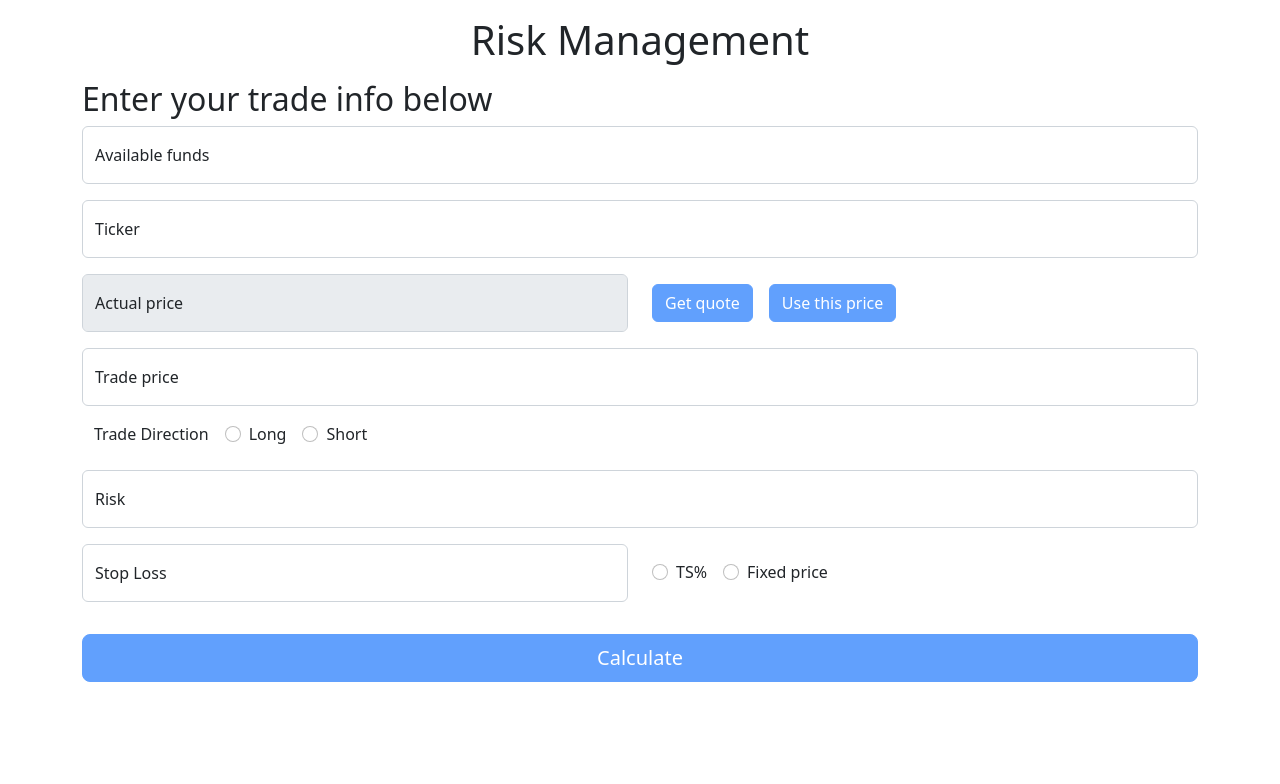
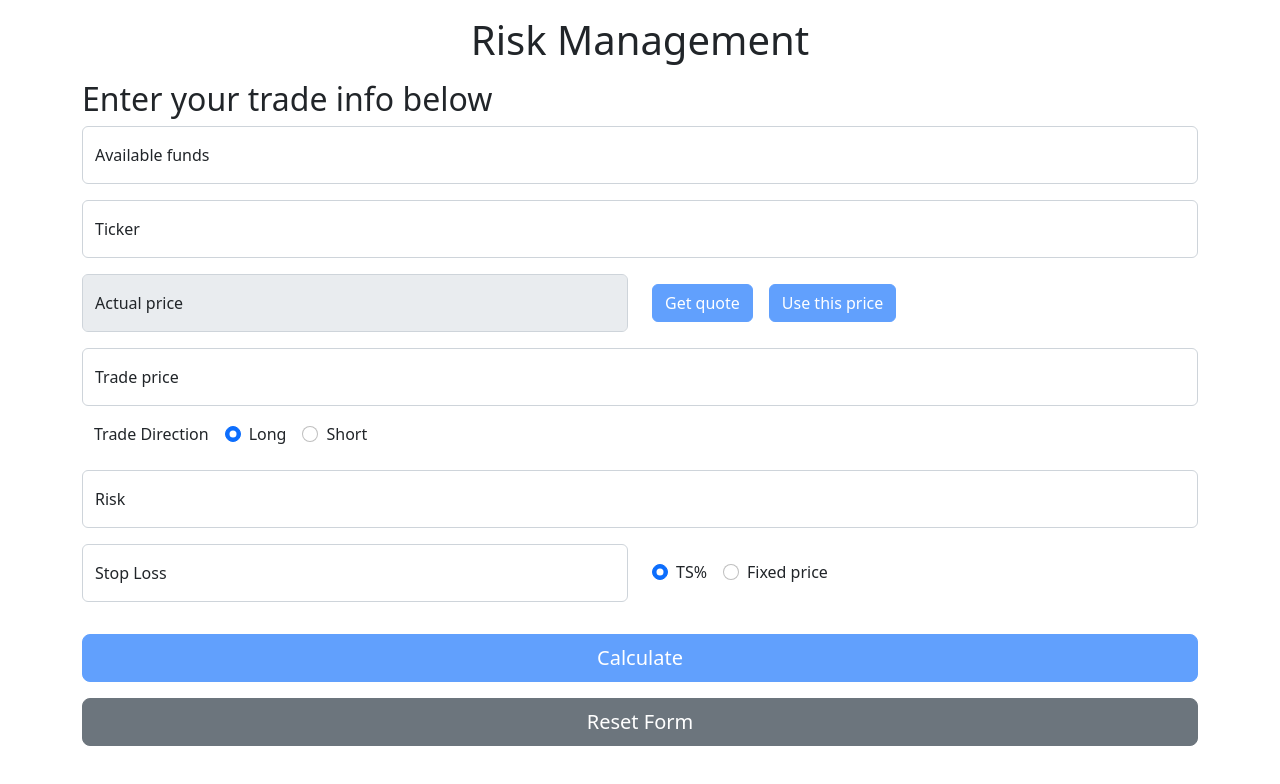
Before and after one commit to pmfeo/risk-management, a React (Create React App) app: page / in a window 1280 px wide. Shown: the top 784 px of the page. Built offline with nearby package versions, Linux system fonts and the light colour scheme.

Commit message:
Add reset form.

```diff
--- a/src/components/CalculateRiskForm/CalculateRiskForm.tsx
+++ b/src/components/CalculateRiskForm/CalculateRiskForm.tsx
@@ -64,6 +64,7 @@ const FormObserver: React.FC = () => {
   const { values } = useFormikContext();
   useEffect(() => {
     console.log("FormObserver::values", values);
+    // console.log(touched);
   }, [values]);
   return null;
 };
@@ -85,8 +86,17 @@ function CalculateRiskForm(): JSX.Element {
   );
   const [loading, setLoading] = useState(false);
   const [error, setError] = useState<any>(null);
+
+  const availableFundsRef = useRef<any>();
+  const tickerRef = useRef<any>();
   const actualPriceRef = useRef<any>();
   const tradePriceRef = useRef<any>();
+  const tradeDirection1Ref = useRef<any>();
+  const tradeDirection2Ref = useRef<any>();
+  const riskRef = useRef<any>();
+  const stopLossRef = useRef<any>();
+  const stopLossDirection1Ref = useRef<any>();
+  const stopLossDirection2Ref = useRef<any>();
 
   const handleGetPrice: (arg0: string) => Promise<void> = async (
     ticker: string
@@ -208,8 +218,30 @@ function CalculateRiskForm(): JSX.Element {
     return { sharesToTrade, positionValue, equityAtRisk, stopPrice };
   };
 
+  const handleReset: () => void = () => {
+    availableFundsRef.current.value = undefined;
+    tickerRef.current.value = "";
+    setPriceFromAPI(undefined);
+    actualPriceRef.current.value = undefined;
+    tradePriceRef.current.value = undefined;
+    tradeDirection1Ref.current.checked = true;
+    riskRef.current.value = undefined;
+    stopLossRef.current.value = undefined;
+    stopLossDirection1Ref.current.checked = true;
+  };
+
+  useEffect(() => {
+    if (tradeDirection1Ref.current !== undefined) {
+      tradeDirection1Ref.current.checked = true;
+    }
+    if (stopLossDirection1Ref.current !== undefined) {
+      stopLossDirection1Ref.current.checked = true;
+    }
+  }, []);
+
   return (
     <Formik
+      enableReinitialize
       initialValues={initialValues}
       validationSchema={CalculateRiskFormValidationSchema}
       validate={validate}
@@ -218,26 +250,34 @@ function CalculateRiskForm(): JSX.Element {
       {({
         errors,
         touched,
+        values,
+        dirty,
+        isValid,
         handleSubmit,
         getFieldProps,
         setFieldValue,
-        values,
-        dirty,
-        isValid,
+        resetForm,
       }) => (
         <>
           <Form onSubmit={handleSubmit} data-testid="calculate-form">
             <FormObserver />
+
             <FloatingLabel
               controlId="availableFunds"
               label="Available funds"
               className="mb-3"
             >
-              <NumberInput name="availableFunds" min="0" placeholder="0" />
+              <NumberInput
+                ref={availableFundsRef}
+                name="availableFunds"
+                min="0"
+                placeholder="0"
+              />
             </FloatingLabel>
 
             <FloatingLabel controlId="ticker" label="Ticker" className="mb-3">
               <Form.Control
+                ref={tickerRef}
                 aria-describedby="ticker"
                 type="text"
                 placeholder="SPY"
@@ -259,15 +299,12 @@ function CalculateRiskForm(): JSX.Element {
                 // Alert on which price is retrieved, if market is closed, etc
                 label="Actual price"
               >
-                <Form.Control
-                  aria-describedby="get-actual-price"
-                  type="number"
+                <NumberInput
+                  ref={actualPriceRef}
+                  name="getActualPrice"
                   min="0"
-                  step="any"
-                  {...getFieldProps("getActualPrice")}
-                  ref={actualPriceRef}
+                  placeholder="0"
                   value={priceFromAPI ?? undefined}
-                  placeholder="0"
                   disabled
                 />
               </FloatingLabel>
@@ -314,10 +351,10 @@ function CalculateRiskForm(): JSX.Element {
               className="mb-3"
             >
               <NumberInput
+                ref={tradePriceRef}
                 name="tradePrice"
                 min="0"
                 placeholder="0"
-                ref={tradePriceRef}
               />
             </FloatingLabel>
 
@@ -326,6 +363,7 @@ function CalculateRiskForm(): JSX.Element {
                 Trade Direction
               </Form.Label>
               <Form.Check
+                ref={tradeDirection1Ref}
                 inline
                 id="radio-1"
                 label="Long"
@@ -337,6 +375,7 @@ function CalculateRiskForm(): JSX.Element {
                 value="1"
               />
               <Form.Check
+                ref={tradeDirection2Ref}
                 inline
                 id="radio-2"
                 label="Short"
@@ -356,7 +395,7 @@ function CalculateRiskForm(): JSX.Element {
             </Form.Group>
 
             <FloatingLabel controlId="risk" label="Risk" className="mb-3">
-              <NumberInput name="risk" min="0" placeholder="2%" />
+              <NumberInput ref={riskRef} name="risk" min="0" placeholder="2%" />
             </FloatingLabel>
 
             <Row className="mb-3">
@@ -366,10 +405,16 @@ function CalculateRiskForm(): JSX.Element {
                 label="Stop Loss"
                 className="mb-3"
               >
-                <NumberInput name="stopLoss" min="0" placeholder="0" />
+                <NumberInput
+                  ref={stopLossRef}
+                  name="stopLoss"
+                  min="0"
+                  placeholder="0"
+                />
               </FloatingLabel>
               <Col className="mb-3 align-self-center">
                 <Form.Check
+                  ref={stopLossDirection1Ref}
                   inline
                   id="radio-1"
                   type="radio"
@@ -381,6 +426,7 @@ function CalculateRiskForm(): JSX.Element {
                   value="1"
                 />
                 <Form.Check
+                  ref={stopLossDirection2Ref}
                   inline
                   id="radio-2"
                   type="radio"
@@ -404,6 +450,21 @@ function CalculateRiskForm(): JSX.Element {
                 Calculate
               </Button>
             </div>
+
+            <div className="d-grid gap-2 mt-3">
+              <Button
+                variant="secondary"
+                size="lg"
+                type="button"
+                disabled={!touched}
+                onClick={() => {
+                  resetForm();
+                  handleReset();
+                }}
+              >
+                Reset Form
+              </Button>
+            </div>
           </Form>
         </>
       )}
```
